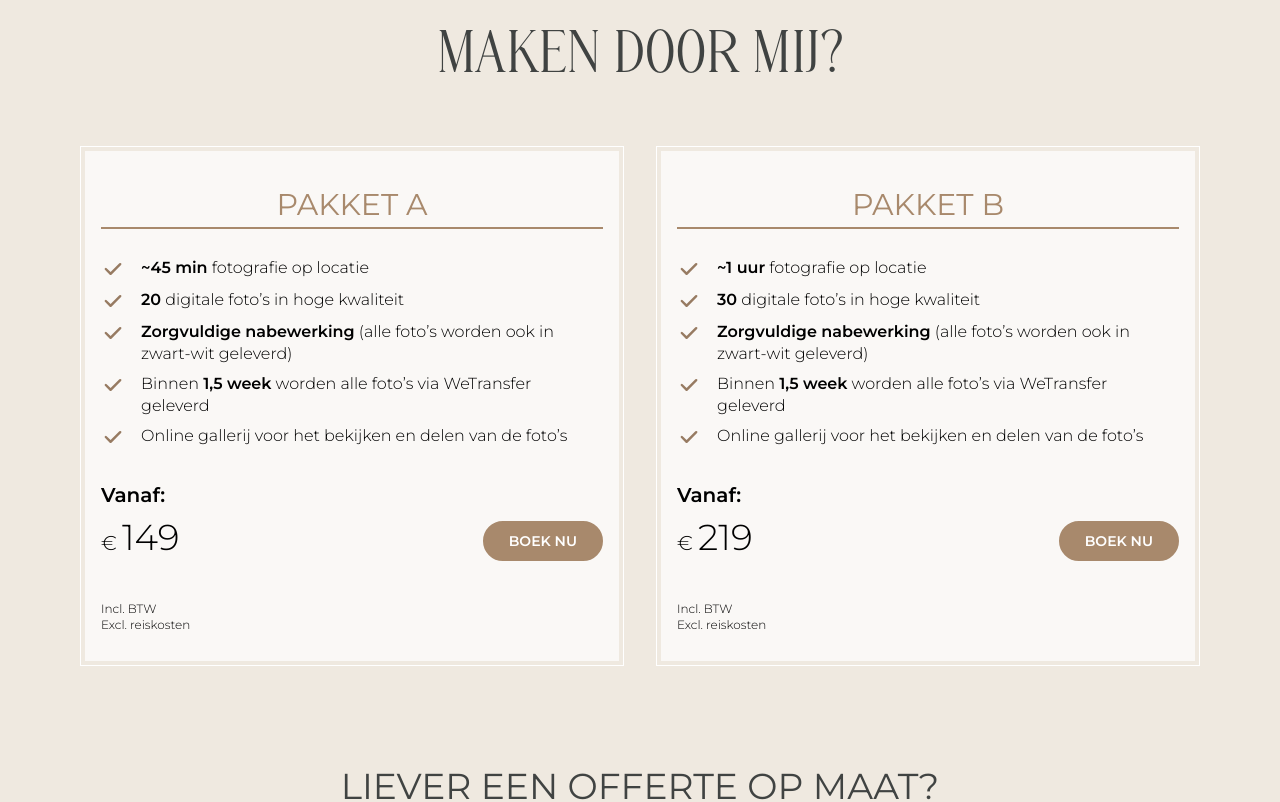
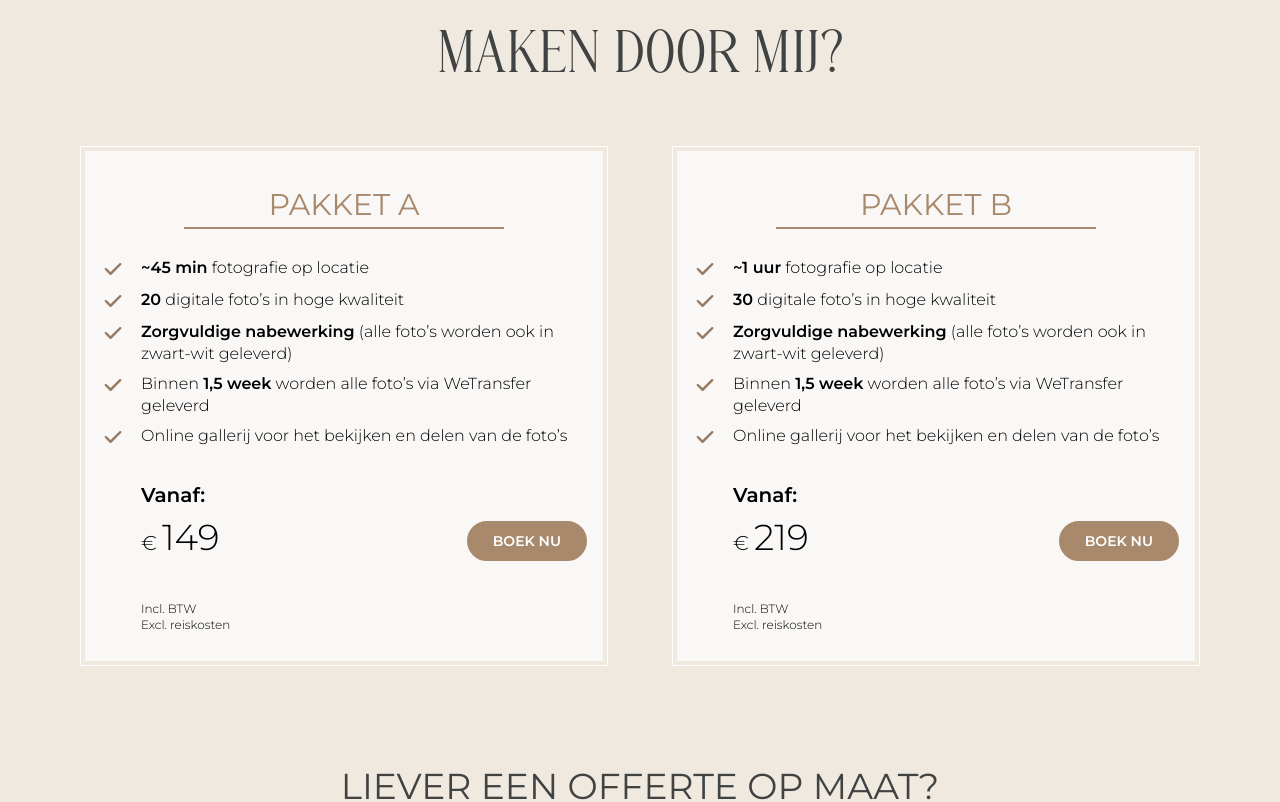
Before and after one commit to Sneruall/fotos-van-emily, a Next.js app: page /loveshoot in a window 1280 px wide. Shown: the part 5607-6409 px from the top of the page. Built offline with nearby package versions, Linux system fonts and the light colour scheme; what tailwindcss-text-fill-stroke would draw is missing.

Commit message:
pricing plans

```diff
--- a/components/sections/PricingSection.js
+++ b/components/sections/PricingSection.js
@@ -9,7 +9,7 @@ function PricingSection(props) {
       <div className="mx-auto max-w-6xl">
         <h2 className="title-1 leading-tight">{props.heading} </h2>
         {/* Pricing cards */}
-        <div className="flex flex-col lg:flex-row gap-8">
+        <div className={`flex flex-col lg:flex-row ${props.pakketC ? "gap-8" : "gap-16"}`}>
           <PricingPlan
             title="Pakket A"
             duur={props.pakketA[0]}
--- a/components/sections/elements/ContactFormElement.js
+++ b/components/sections/elements/ContactFormElement.js
@@ -53,7 +53,7 @@ function ContactFormElement() {
           className="rounded-sm p-2 px-4 placeholder-charcoal placeholder-opacity-90 shadow-sm outline-none"
           id="onderwerp"
           type="text"
-          placeholder="Onderwerp (bijv. portret fotografie)"
+          placeholder="Onderwerp"
           onChange={(e) => setOnderwerp(e.target.value)}
         />
         <textarea
--- a/components/sections/elements/PricingPlan.js
+++ b/components/sections/elements/PricingPlan.js
@@ -6,10 +6,11 @@ function PricingPlan(props) {
   return (
     <div className="border border-white my-5">
       <div className="bg-white m-1 px-4 py-2 bg-opacity-70">
-        <div className="border-b-2 border-brown-pale my-7 mx-10 lg:mx-auto">
+        <div className="my-7">
           <h4 className="text-center text-3xl uppercase text-brown-pale mb-1">
             {props.title}
           </h4>
+          <div className="border-b-2 border-brown-pale max-w-xs mx-auto"></div>
         </div>
         <div className="mb-8">
           <div className="flex space-x-4 my-2">
@@ -52,7 +53,7 @@ function PricingPlan(props) {
             </Fragment>
           )}
         </div>
-        <div className="ml-10 lg:ml-0">
+        <div className="ml-10">
           <div className="flex lg:justify-between lg:flex-row flex-col">
             <div>
               <p className="font-bold text-xl mb-2">Vanaf:</p>
```
